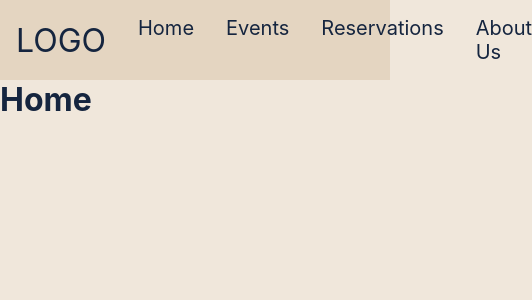
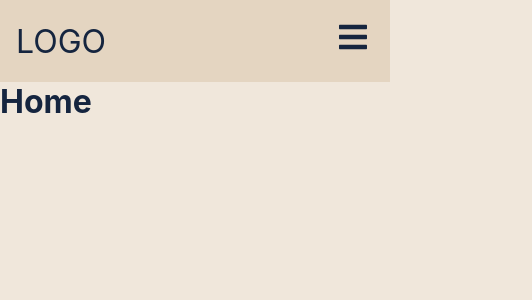
Before and after one commit to AnvarKilyb/Board_Game_Cafe, a React (Vite) app: page / in a window 390 px wide. Shown: the top 300 px of the page, 532 px wide, since content can reach past the window. Built offline with nearby package versions, Linux system fonts and the light colour scheme; the HTML template or start-up script is replaced by a standard one.

Commit message:
resposive navbar added

```diff
--- a/package.json
+++ b/package.json
@@ -12,6 +12,7 @@
   "dependencies": {
     "react": "^18.2.0",
     "react-dom": "^18.2.0",
+    "react-icons": "^4.10.1",
     "react-router-dom": "^6.14.2"
   },
   "devDependencies": {
--- a/src/App.jsx
+++ b/src/App.jsx
@@ -4,6 +4,7 @@ import Home from "./components/pages/home/Home";
 import Events from "./components/pages/events/Events";
 import Reservations from "./components/pages/reservations/Reservations";
 import AboutUs from "./components/pages/about/AboutUs";
+import NotFound from "./components/pages/NotFound";
 import { Route, Routes } from "react-router-dom";
 function App() {
   return (
@@ -22,6 +23,7 @@ function App() {
           <Route path="/events" element={<Events />} />
           <Route path="/reservations" element={<Reservations />} />
           <Route path="/about" element={<AboutUs />} />
+          <Route path="*" element={<NotFound />} />
         </Routes>
       </Wrapper>
     </>
--- a/src/components/header/Header.jsx
+++ b/src/components/header/Header.jsx
@@ -1,7 +1,15 @@
 import styles from "./Header.module.css";
 import Wrapper from "../../UI/Wrapper";
 import { Link } from "react-router-dom";
+import { FaBars, FaTimes } from "react-icons/fa";
+import { useRef } from "react";
 const Header = () => {
+  const navRef = useRef();
+
+  const showNavbar = () => {
+    navRef.current.classList.toggle(styles.responsiveNav);
+  };
+
   return (
     <header className={styles.header}>
       <Wrapper>
@@ -9,22 +17,36 @@ const Header = () => {
           <Link to="/" className={styles.logo}>
             LOGO
           </Link>
+          <nav ref={navRef}>
             <ul className={styles.ul}>
               {/*HERE ADDING LINKS(pages) TO THE NAVBAR*/}
               <CustomLink to="/">Home</CustomLink>
               <CustomLink to="/events">Events</CustomLink>
               <CustomLink to="/reservations">Reservations</CustomLink>
               <CustomLink to="/about">About Us</CustomLink>
+              <button
+                className={`${styles.navBtn} ${styles.navCloseBtn}`}
+                onClick={showNavbar}
+              >
+                <FaTimes />
+              </button>
             </ul>
+          </nav>
+          <button className={styles.navBtn} onClick={showNavbar}>
+            <FaBars />
+          </button>
         </div>
       </Wrapper>
     </header>
   );
 };
 const CustomLink = ({ to, children, ...props }) => {
+  const closeNavbar = () => {
+    navRef.current.classList.remove(styles.responsiveNav);
+  };
   return (
     <li className={styles.li}>
-      <Link to={to} {...props}>
+      <Link to={to} {...props} onClick={closeNavbar}>
         {children}
       </Link>
     </li>
--- a/src/components/header/Header.module.css
+++ b/src/components/header/Header.module.css
@@ -4,9 +4,15 @@
 .headerContent{
     padding: 1rem;
     display: flex;
-    gap: 2rem;
     justify-content: space-between;
     align-items: center;
+    gap: 2rem;
+}
+.headerContent nav{
+    display: flex;
+    justify-content: space-between;
+    align-items: center;
+
 }
 .logo{
     text-decoration: none;
@@ -31,3 +37,50 @@
 .li:hover{
     transform: translateY(-1px) scale(1.05);
 }
+.navBtn{
+    padding: 5px;
+    cursor: pointer;
+    background: transparent;
+    border: none;
+    outline: none;
+    color: var(--textColor);
+    display: none;
+    font-size: 2rem;
+    font-weight: 100;
+}
+@media only screen and (max-width: 768px){
+    .navBtn{
+        display: block;
+    }
+    .headerContent nav{
+        position: fixed;
+        top: 0;
+        left: 0;
+        height: 100%;
+        width: 100%;
+        display: flex;
+        justify-content: center;
+        align-items: center;
+        gap: 2rem;
+        background-color: var(--backgroundColorDarker);
+        transition: all .4s linear;
+        transform: translateY(-100vh);
+    }
+    .headerContent .responsiveNav{
+        transform: none;
+    }
+    .responsiveNav ul{
+        display: flex;
+        flex-direction: column;
+        align-items: center;
+    }
+    .navCloseBtn {
+        position: absolute;
+        top: 1rem;
+        right: 1rem;
+    }
+    .li a{
+        font-size: 2rem;
+        font-weight: 300;
+    }
+}
--- /dev/null
+++ b/src/components/pages/NotFound.jsx
@@ -0,0 +1,10 @@
+import styles from "./NotFound.module.css";
+const NotFound = () => {
+  return (
+    <>
+      <h1 className={styles.h1}>404</h1>
+      <p className={styles.p}>ERROR! Page Is Not Found</p>
+    </>
+  );
+};
+export default NotFound;
--- /dev/null
+++ b/src/components/pages/NotFound.module.css
@@ -0,0 +1,10 @@
+.h1{
+    text-align: center;
+    margin-top: 4rem;
+    font-size: 4rem
+}
+p{
+    text-align: center;
+    margin-top: 1rem;
+    font-size: 1.5rem;
+}
```
Also changed, not shown: 1 other file (tests, documents, lock files or other folders). Lines whose indentation alone changed are shown as unchanged.
